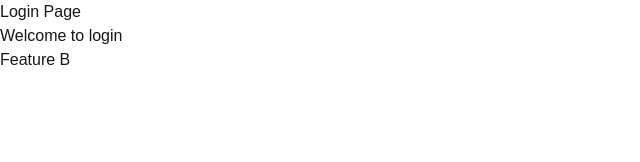
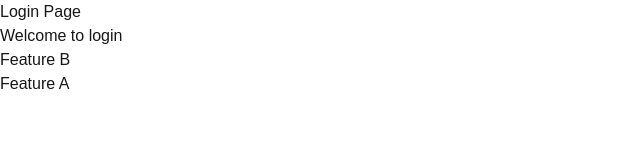
Before and after one commit to payalptoliya416/learn, a Next.js app: page / in a window 1280 px wide. Shown: the top 162 px of the page, without its empty margins (0-640 px from the left). Built offline with nearby package versions, Linux system fonts and the light colour scheme.

Commit message:
para tage

```diff
--- a/app/page.tsx
+++ b/app/page.tsx
@@ -4,6 +4,7 @@ export default function Home() {
       <h1>Login Page</h1>
       <p>Welcome to login</p>
       <h1>Feature B</h1>
+      <h1>Feature A</h1>
     </>
   );
 }
```
